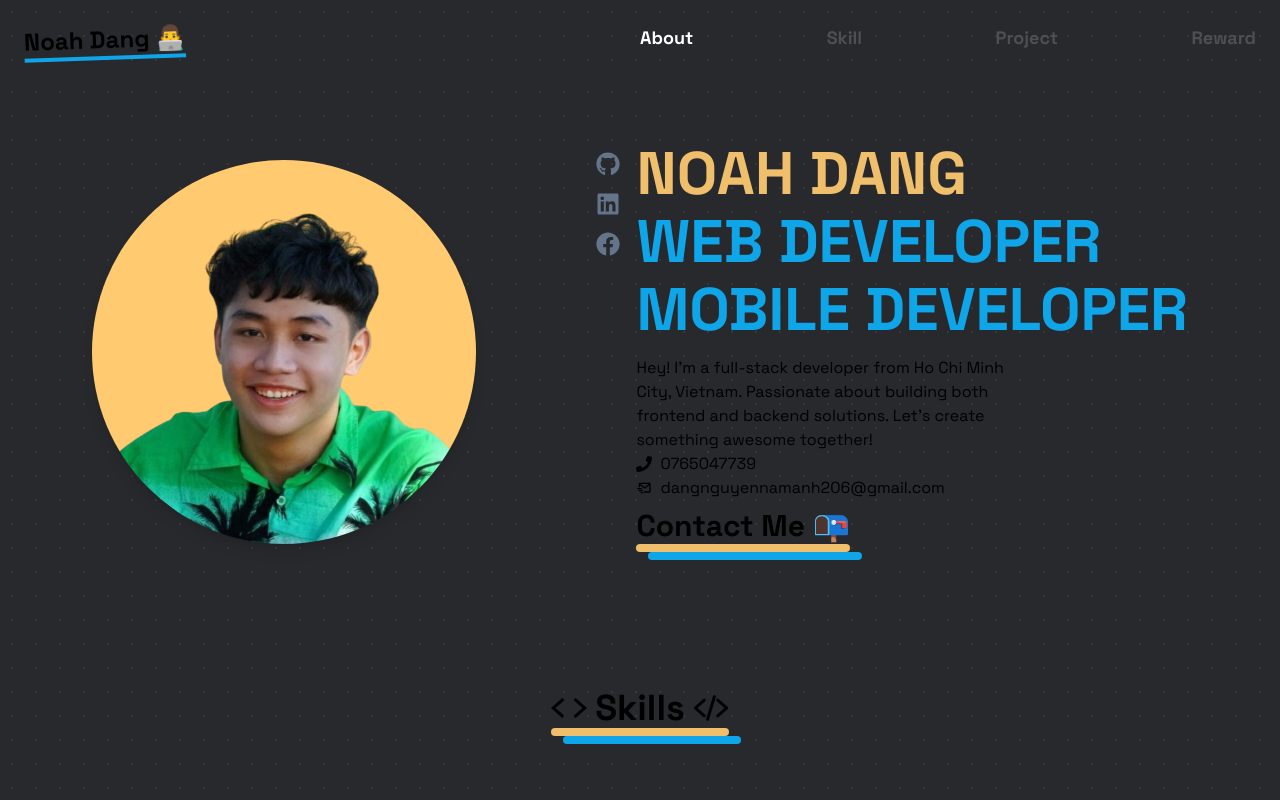
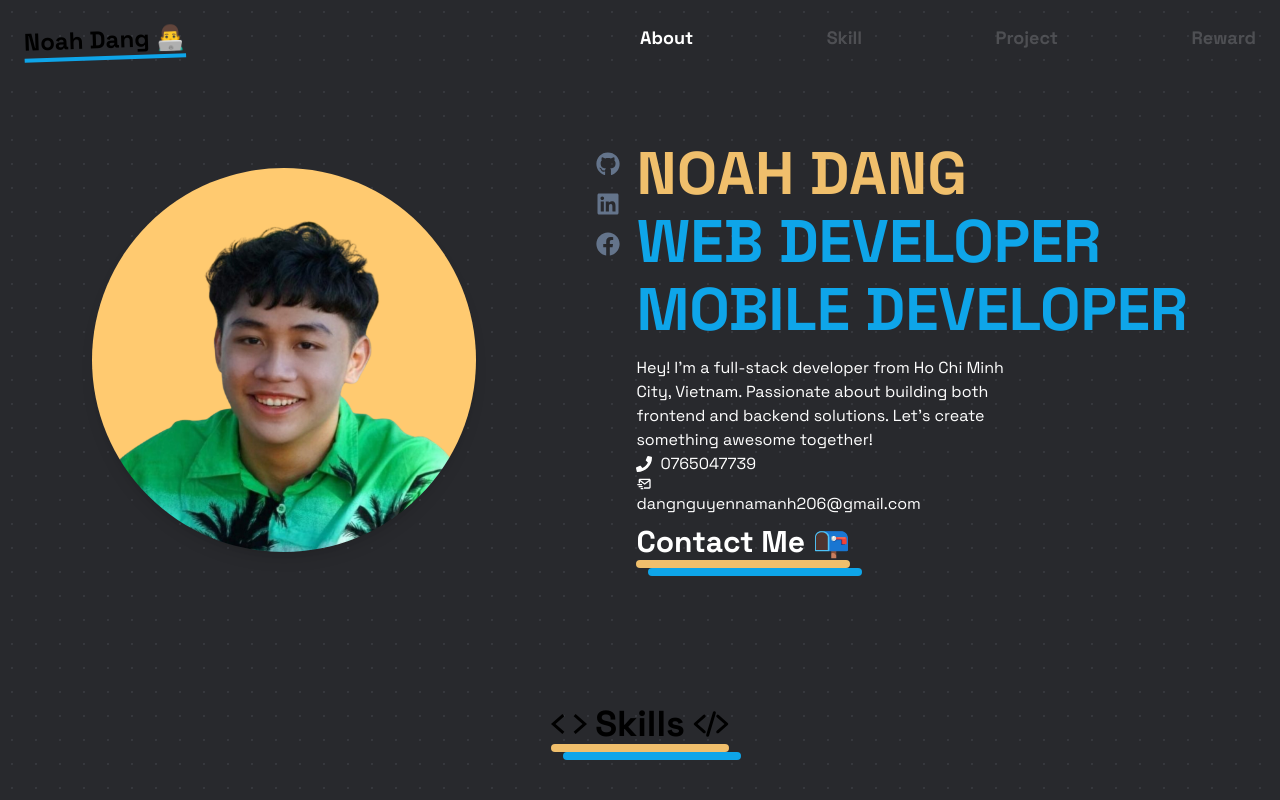
Before and after one commit to namanh2310/Porfolio-2024, a Next.js app: page / in a window 1280 px wide. Shown: the top 800 px of the page. Built offline with nearby package versions, Linux system fonts and the light colour scheme.

Commit message:
css update

```diff
--- a/components/About.tsx
+++ b/components/About.tsx
@@ -50,12 +50,12 @@ export default function About() {
             <span className="font-bold text-sky-500 text-2xl lg:text-6xl md:text-4xl">MOBILE DEVELOPER</span>
           </div>
           <div className="text-center md:text-left w-full md:w-96 pt-2">
-            <span>Hey! I&apos;m a full-stack developer from Ho Chi Minh City, Vietnam. Passionate about building both frontend and backend solutions. Let&apos;s create something awesome together!</span>
-            <span className='flex gap-2 items-center justify-center md:justify-start'><FaPhone/>0765047739</span>
-            <span className='flex gap-2 items-center justify-center md:justify-start'><BiMailSend/>dangnguyennamanh206@gmail.com</span>
+            <span className='text-white'>Hey! I&apos;m a full-stack developer from Ho Chi Minh City, Vietnam. Passionate about building both frontend and backend solutions. Let&apos;s create something awesome together!</span>
+            <span className='text-white flex gap-2 items-center justify-center md:justify-start'><FaPhone/>0765047739</span>
+            <span className='text-white first-letter:flex gap-2 items-center justify-center md:justify-start'><BiMailSend/>dangnguyennamanh206@gmail.com</span>
           </div>
           <Link href="mailto:dangnguyennamanh206@gmail.com" className="w-fit inline-block group">
-            <div className="text-center font-bold text-3xl group-hover:text-sky-500 transition-color duration-300">Contact Me 📭</div>
+            <div className="text-white text-center font-bold text-3xl group-hover:text-sky-500 transition-color duration-300">Contact Me 📭</div>
             <div className="w-full h-2 bg-highlight rounded-lg"></div>
             <div className="w-full h-2 bg-sky-500 translate-x-3 rounded-lg"></div>
           </Link>
```
